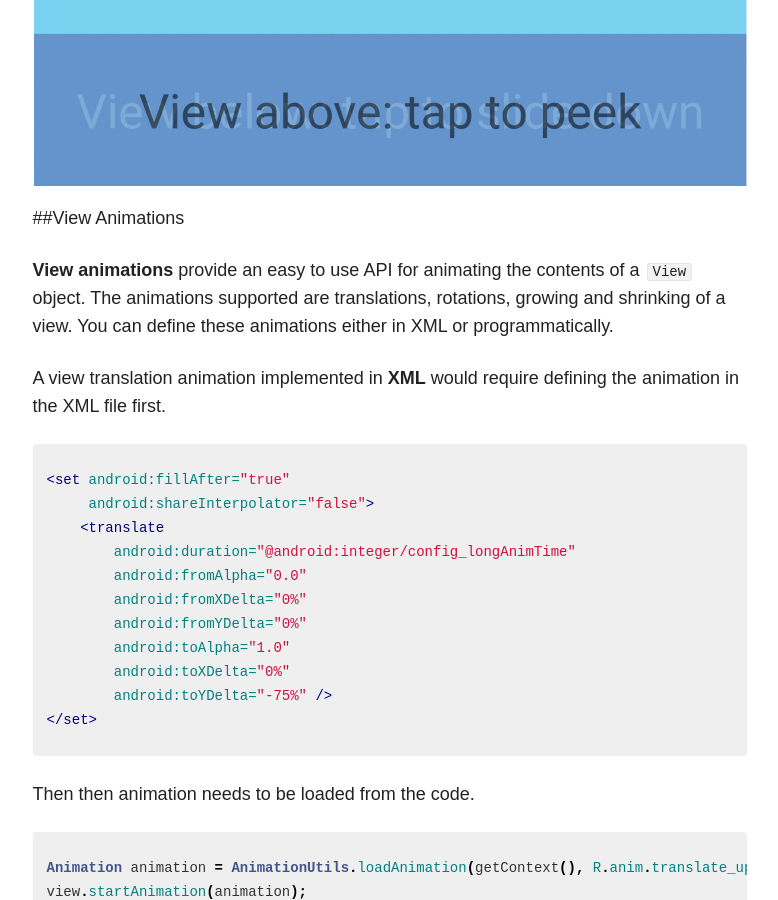
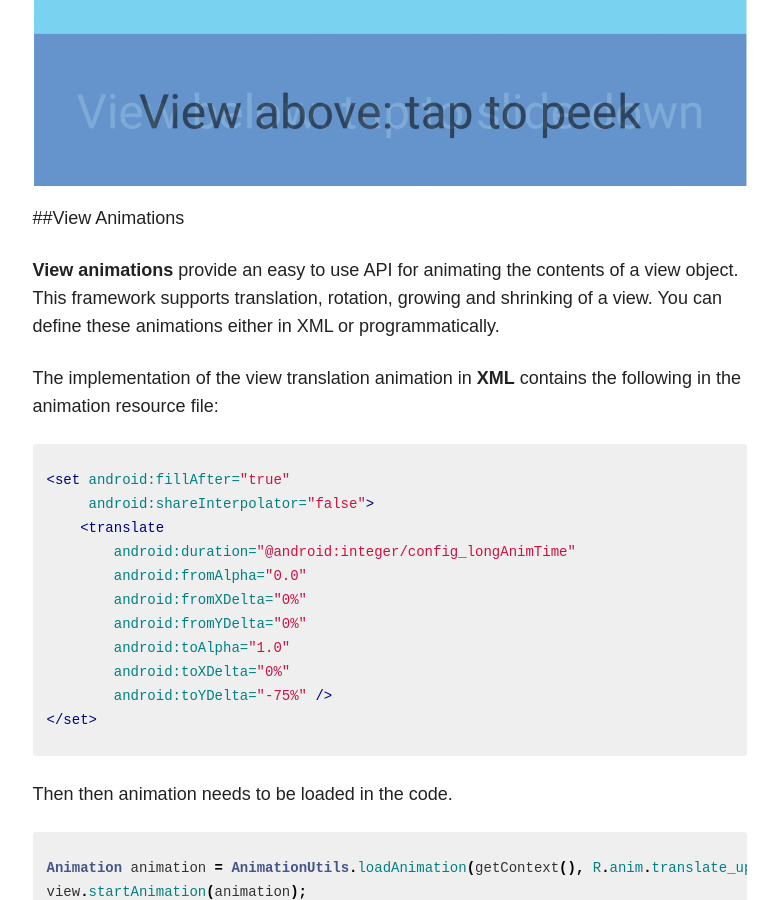
Before and after one commit to upday/upday.github.io, a Jekyll site: the page built from _posts/blog/2016-05-16-animations_touch.md, in a window 1280 px wide and 900 px high, scrolled down 1145 px. Shown: the whole window, without its empty margins (347-1125 px from the left). Built offline with Jekyll 4.4.1, drawn with Linux system fonts in a browser that asks for light colours; nearby versions of some CDN libraries.

Commit message:
suggestions added

```diff
--- a/_posts/blog/2016-05-16-animations_touch.md
+++ b/_posts/blog/2016-05-16-animations_touch.md
@@ -21,9 +21,9 @@ When tapping a ``View``, we need to translate it up by 75% of its height. When t
 
 ##View Animations
 
-**View animations** provide an easy to use API for animating the contents of a ``View`` object. The animations supported are translations, rotations, growing and shrinking of a view. You can define these animations either in XML or programmatically.
+**View animations** provide an easy to use API for animating the contents of a view object. This framework supports translation, rotation, growing and shrinking of a view. You can define these animations either in XML or programmatically.
 
-A view translation animation implemented in **XML** would require defining the animation in the XML file first.
+The implementation of the view translation animation in **XML** contains the following in the animation resource file:
 
 {% highlight XML %}
 <set android:fillAfter="true"
@@ -39,7 +39,7 @@ A view translation animation implemented in **XML** would require defining the a
 </set>
 {% endhighlight %}
 
-Then then animation needs to be loaded from the code.
+Then then animation needs to be loaded in the code.
 {% highlight java %}
 Animation animation = AnimationUtils.loadAnimation(getContext(), R.anim.translate_up);
 view.startAnimation(animation);
```
